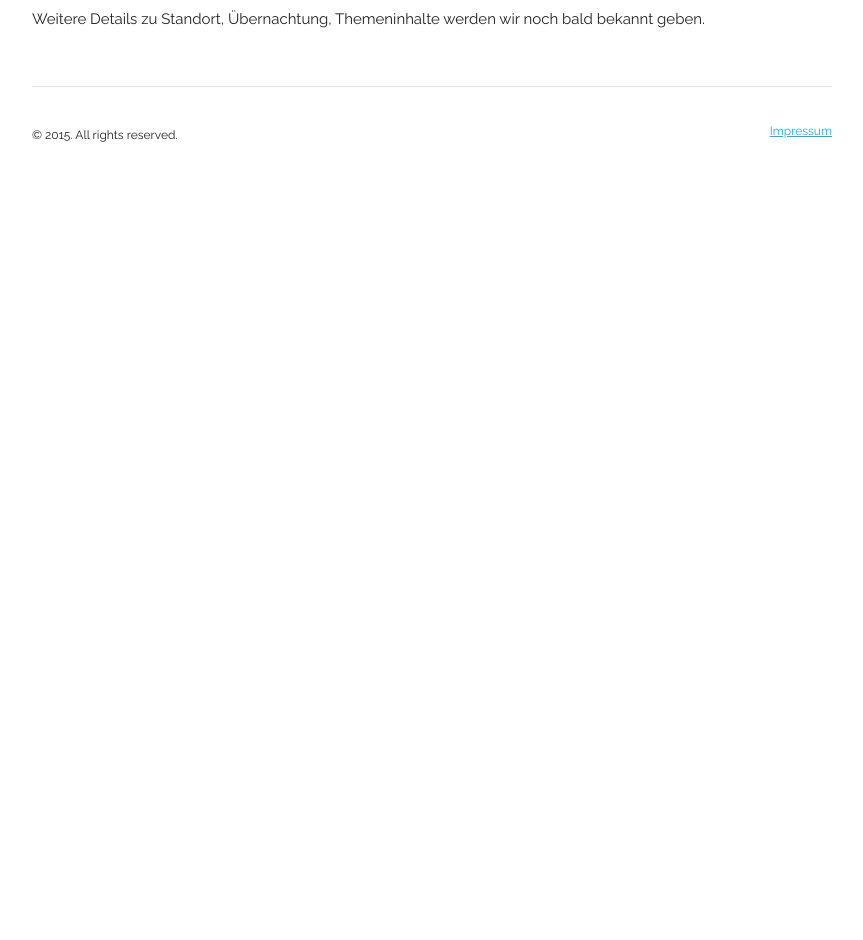
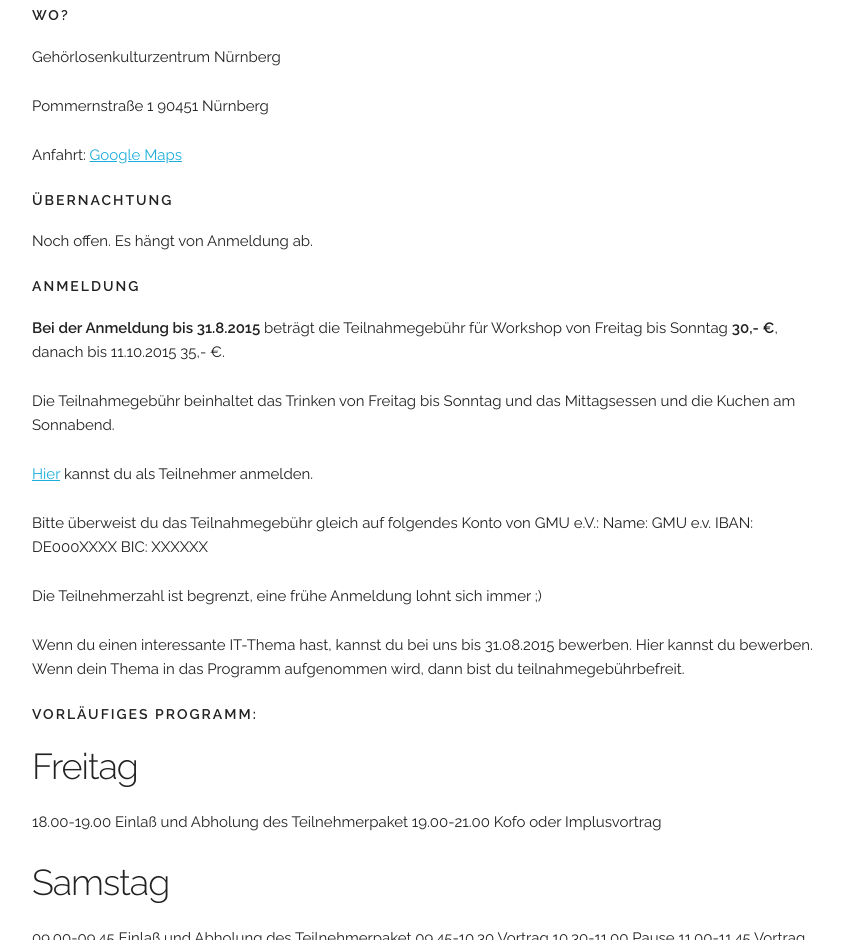
Before and after one commit to NickelPic/deafit.github.io, a Jekyll site: the page built from conference2015.md, in a window 1280 px wide and 1400 px high, scrolled down 569 px. Shown: the part 460-1400 px from the top of the window, without its empty margins (208-1071 px from the left). Built offline with Jekyll 4.4.1, drawn with Linux system fonts in a browser that asks for light colours; nearby versions of some CDN libraries; before the commit the page ends 1199 px from its top, so only the background shows below that; some of the changed text lies outside the part shown.

Commit message:
Update conference2015.md

```diff
--- a/conference2015.md
+++ b/conference2015.md
@@ -15,4 +15,62 @@ Vom 13. bis 15. November 2015 findet in Nürnberg die "DeafIT Conference 2015" s
 ### Call for Paper:
 <iframe width="560" height="315" src="https://www.youtube.com/embed/QNDi-0RWkl4" frameborder="0" cc_load_policy="1"></iframe>
 
-Weitere Details zu Standort, Übernachtung, Themeninhalte werden wir noch bald bekannt geben.
+##Wo?
+
+Gehörlosenkulturzentrum Nürnberg
+
+Pommernstraße 1
+90451 Nürnberg
+
+Anfahrt: [Google Maps](https://goo.gl/maps/jhK1N)
+
+## Übernachtung
+Noch offen. Es hängt von Anmeldung ab.
+
+##Anmeldung
+
+**Bei der Anmeldung bis 31.8.2015** beträgt die Teilnahmegebühr für Workshop von Freitag bis Sonntag **30,- €**, danach bis 11.10.2015 35,- €.
+
+Die Teilnahmegebühr beinhaltet das Trinken von Freitag bis Sonntag und das Mittagsessen und die Kuchen am Sonnabend.
+
+[Hier](https://docs.google.com/forms/d/1rxgoNDV2voOZ6KK5ZJg_vE5tbF1CtOh95RFRYANarYY/viewform) kannst du als Teilnehmer anmelden.
+
+Bitte überweist du das Teilnahmegebühr gleich auf folgendes Konto von GMU e.V.:
+Name: GMU e.v.
+IBAN: DE000XXXX
+BIC: XXXXXX
+
+Die Teilnehmerzahl ist begrenzt, eine frühe Anmeldung lohnt sich immer ;)
+
+Wenn du einen interessante IT-Thema hast, kannst du bei uns bis 31.08.2015 bewerben. Hier kannst du bewerben. Wenn dein Thema in das Programm aufgenommen wird, dann bist du teilnahmegebührbefreit.
+
+##Vorläufiges Programm:
+
+###Freitag
+
+18.00-19.00 Einlaß und Abholung des Teilnehmerpaket
+19.00-21.00 Kofo oder Implusvortrag
+
+###Samstag
+
+09.00-09.45 Einlaß und Abholung des Teilnehmerpaket
+09.45-10.30 Vortrag
+10.30-11.00 Pause
+11.00-11.45 Vortrag
+11.45-12.30 Vortrag
+12.30-14.00 Mittagspause
+14.00-15:30 Workshop I und II
+15.30-16.00 Kurzpräsentation vom Workshop
+16.00-16.30 Kaffeepause
+16.30-17.15 Vortrag
+17.15-18.00 Vortrag
+19.00-02.00 Restaurant in der Stadt und Ausklang im Pub
+
+###Sonntag
+
+10:00-11:00	Frühstück-Brunch
+11:00-11:45	Impulsvortrag
+11:45-12:30	Impulsvortrag
+Ab 12.30    Heimreise
+
+Änderungen vorbehalten!
```
